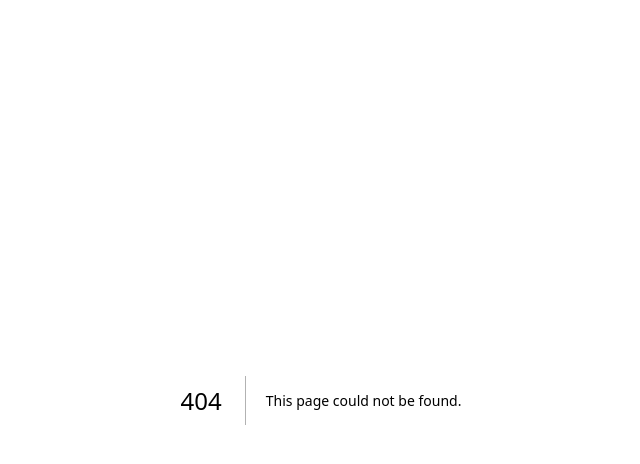
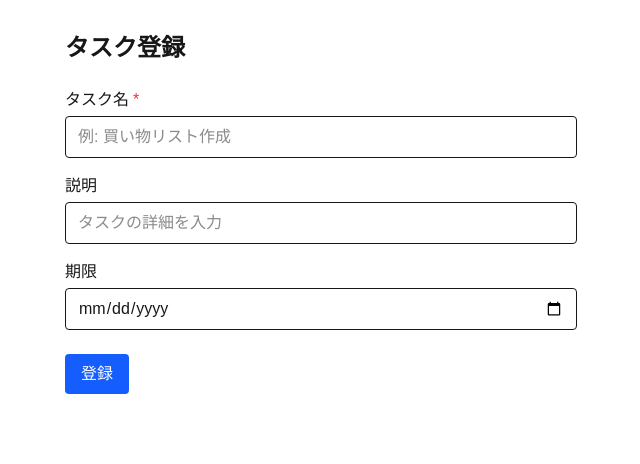
Before and after one commit to higexxp/task-management, a Next.js app: page /tasks/new in a window 1280 px wide. Before the commit this address had no page. Shown: the top 464 px of the page, without its empty margins (319-959 px from the left). Built offline with nearby package versions, Linux system fonts and the light colour scheme.

Commit message:
作業ルールの説明を「issue対応ルール」に変更し、ブランチ作成時の説明文を修正しました。

```diff
--- /dev/null
+++ b/app/tasks/new/page.tsx
@@ -0,0 +1,13 @@
+import React from "react";
+import TaskCreateSection from "@/components/organisms/TaskCreateSection";
+
+const TaskCreatePage = () => {
+  return (
+    <div className="max-w-xl mx-auto p-8">
+      <h1 className="text-2xl font-bold mb-6">タスク登録</h1>
+      <TaskCreateSection />
+    </div>
+  );
+};
+
+export default TaskCreatePage;
--- /dev/null
+++ b/components/atoms/Button.tsx
@@ -0,0 +1,22 @@
+import React from "react";
+
+type ButtonProps = {
+  children: React.ReactNode;
+  type?: "button" | "submit" | "reset";
+  onClick?: () => void;
+  disabled?: boolean;
+  className?: string;
+};
+
+const Button: React.FC<ButtonProps> = ({ children, type = "button", onClick, disabled = false, className = "" }) => (
+  <button
+    type={type}
+    onClick={onClick}
+    disabled={disabled}
+    className={`bg-blue-600 text-white px-4 py-2 rounded hover:bg-blue-700 disabled:opacity-50 ${className}`}
+  >
+    {children}
+  </button>
+);
+
+export default Button;
--- /dev/null
+++ b/components/atoms/TextField.tsx
@@ -0,0 +1,29 @@
+import React from "react";
+
+type TextFieldProps = {
+  label: string;
+  value: string;
+  onChange: (e: React.ChangeEvent<HTMLInputElement>) => void;
+  type?: string;
+  required?: boolean;
+  placeholder?: string;
+  name?: string;
+};
+
+const TextField: React.FC<TextFieldProps> = ({ label, value, onChange, type = "text", required = false, placeholder = "", name }) => (
+  <div className="mb-4">
+    <label className="block mb-1 font-medium" htmlFor={name}>{label}{required && <span className="text-red-500 ml-1">*</span>}</label>
+    <input
+      id={name}
+      name={name}
+      type={type}
+      value={value}
+      onChange={onChange}
+      required={required}
+      placeholder={placeholder}
+      className="w-full border rounded px-3 py-2 focus:outline-none focus:ring-2 focus:ring-blue-400"
+    />
+  </div>
+);
+
+export default TextField;
--- /dev/null
+++ b/components/molecules/TaskForm.tsx
@@ -0,0 +1,48 @@
+"use client";
+import React, { useState } from "react";
+import TextField from "@/components/atoms/TextField";
+import Button from "@/components/atoms/Button";
+
+const TaskForm: React.FC = () => {
+  const [taskName, setTaskName] = useState("");
+  const [description, setDescription] = useState("");
+  const [dueDate, setDueDate] = useState("");
+
+  const handleSubmit = (e: React.FormEvent) => {
+    e.preventDefault();
+    // バリデーション・送信処理は後続で追加
+    alert("送信処理は後続で実装します");
+  };
+
+  return (
+    <form onSubmit={handleSubmit}>
+      <TextField
+        label="タスク名"
+        value={taskName}
+        onChange={e => setTaskName(e.target.value)}
+        required
+        name="taskName"
+        placeholder="例: 買い物リスト作成"
+      />
+      <TextField
+        label="説明"
+        value={description}
+        onChange={e => setDescription(e.target.value)}
+        name="description"
+        placeholder="タスクの詳細を入力"
+      />
+      <TextField
+        label="期限"
+        value={dueDate}
+        onChange={e => setDueDate(e.target.value)}
+        type="date"
+        name="dueDate"
+      />
+      <div className="mt-6">
+        <Button type="submit">登録</Button>
+      </div>
+    </form>
+  );
+};
+
+export default TaskForm;
--- /dev/null
+++ b/components/organisms/TaskCreateSection.tsx
@@ -0,0 +1,12 @@
+import React from "react";
+import TaskForm from "@/components/molecules/TaskForm";
+
+const TaskCreateSection: React.FC = () => {
+  return (
+    <section>
+      <TaskForm />
+    </section>
+  );
+};
+
+export default TaskCreateSection;
```
Also changed, not shown: 1 other file (tests, documents, lock files or other folders).
